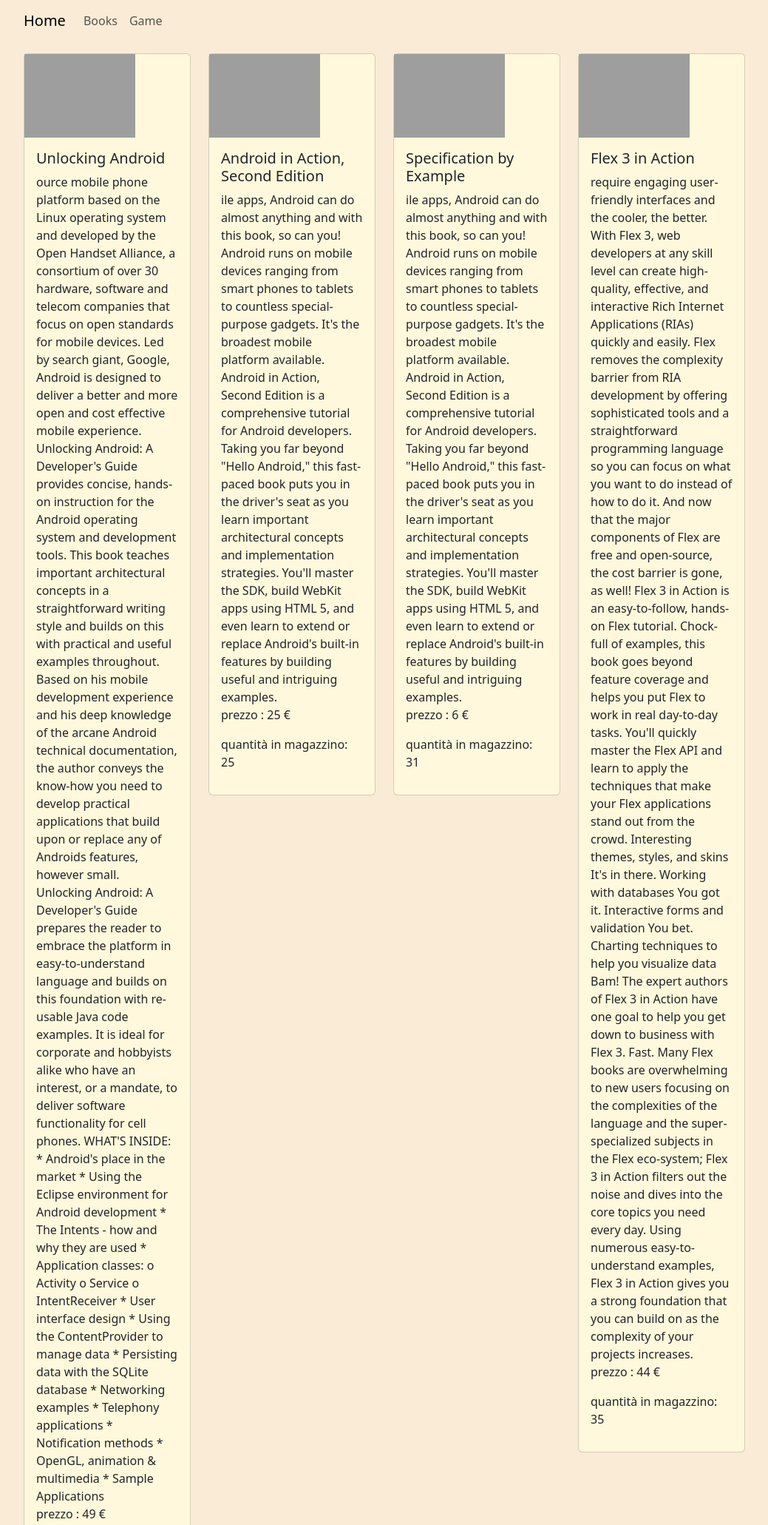
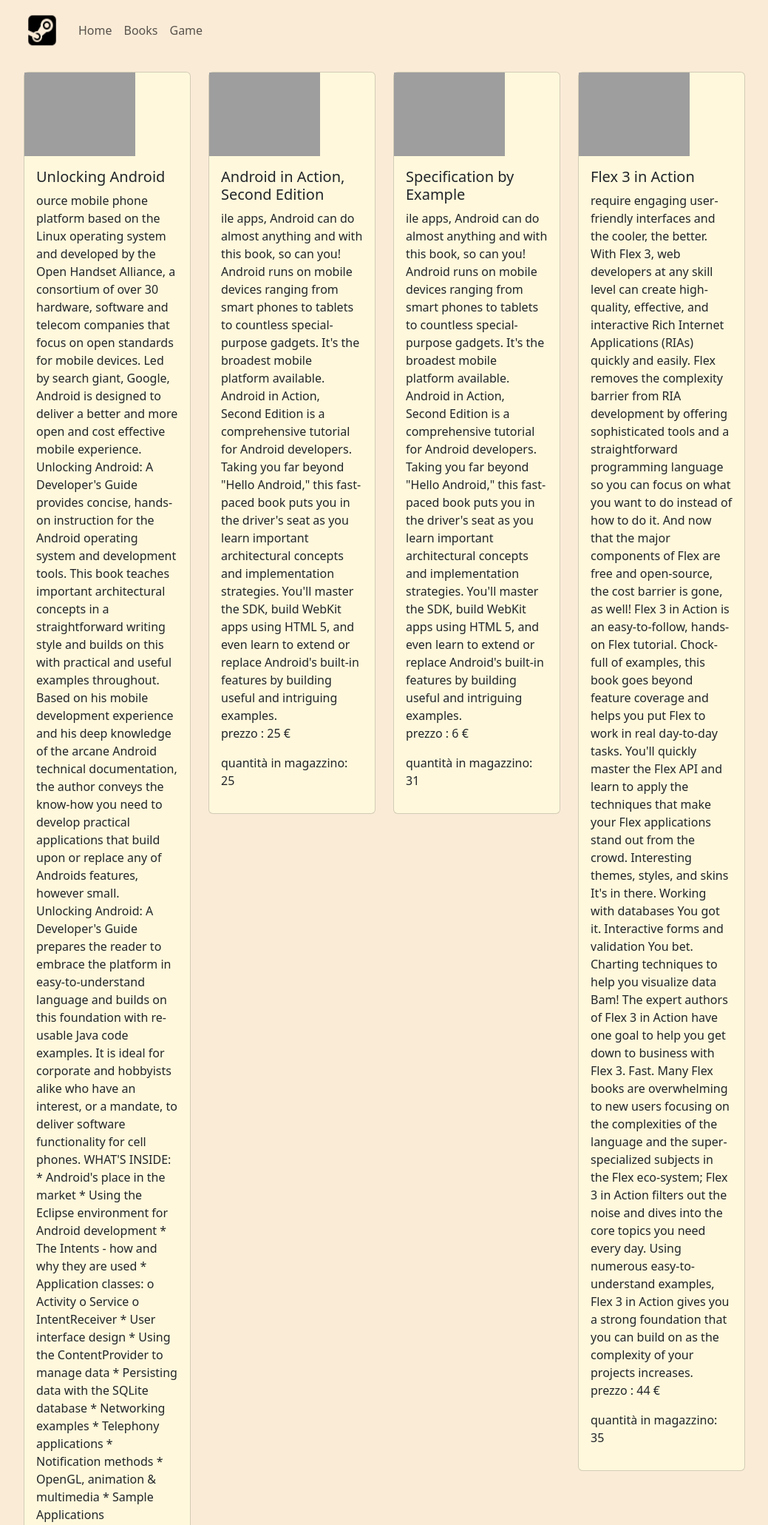
Before and after one commit to chiara1911/php-oop-2, a PHP site: page /books.php in a window 1280 px wide. Shown: the top 2061 px of the page at 74% size, without its empty margins (62-1101 px from the left). Run offline with PHP 8.4, Linux system fonts and the light colour scheme; some libraries are stand-ins or nearby versions; grey boxes are pictures that could not be loaded.

Commit message:
add icon in navbar

```diff
--- a/Model/Product.php
+++ b/Model/Product.php
@@ -5,7 +5,6 @@ class Product
     protected float $price;
     private int $sconto= 0;
     protected int $quantity;
-
 
     public function __construct($price, $quantity)
     {
--- a/View/header.php
+++ b/View/header.php
@@ -22,13 +22,20 @@
 <body>
     <header class="container">
     <nav class="navbar navbar-expand-lg ">
+      <img src="" alt="">
   <div class="container-fluid">
-    <a class="navbar-brand" href="index.php">Home</a>
+    <a class="navbar-brand" href="index.php">
+      <img src="img/icons8-steam-48.png" alt="Logo" width="50" height="54" class="d-inline-block align-text-top">
+
+    </a>
     <button class="navbar-toggler" type="button" data-bs-toggle="collapse" data-bs-target="#navbarNav" aria-controls="navbarNav" aria-expanded="false" aria-label="Toggle navigation">
       <span class="navbar-toggler-icon"></span>
     </button>
     <div class="collapse navbar-collapse" id="navbarNav">
       <ul class="navbar-nav">
+        <li class="nav-item">
+      <a class="nav-link" href="index.php">Home</a>
+      </li>
         <li class="nav-item">
           <a class="nav-link" href="books.php">Books</a>
         </li>
```
Also changed, not shown: img/icons8-steam-48.png (added).
